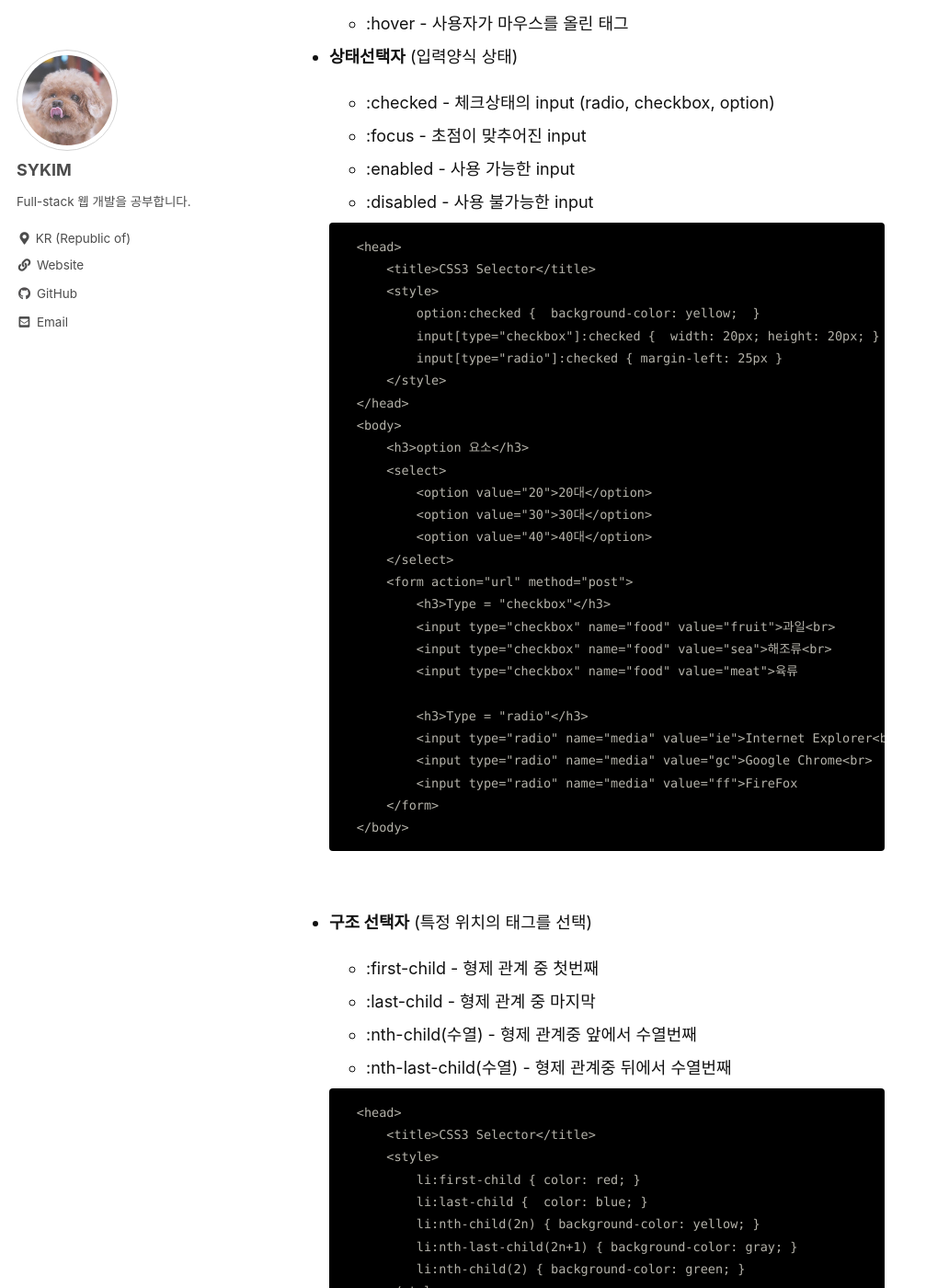
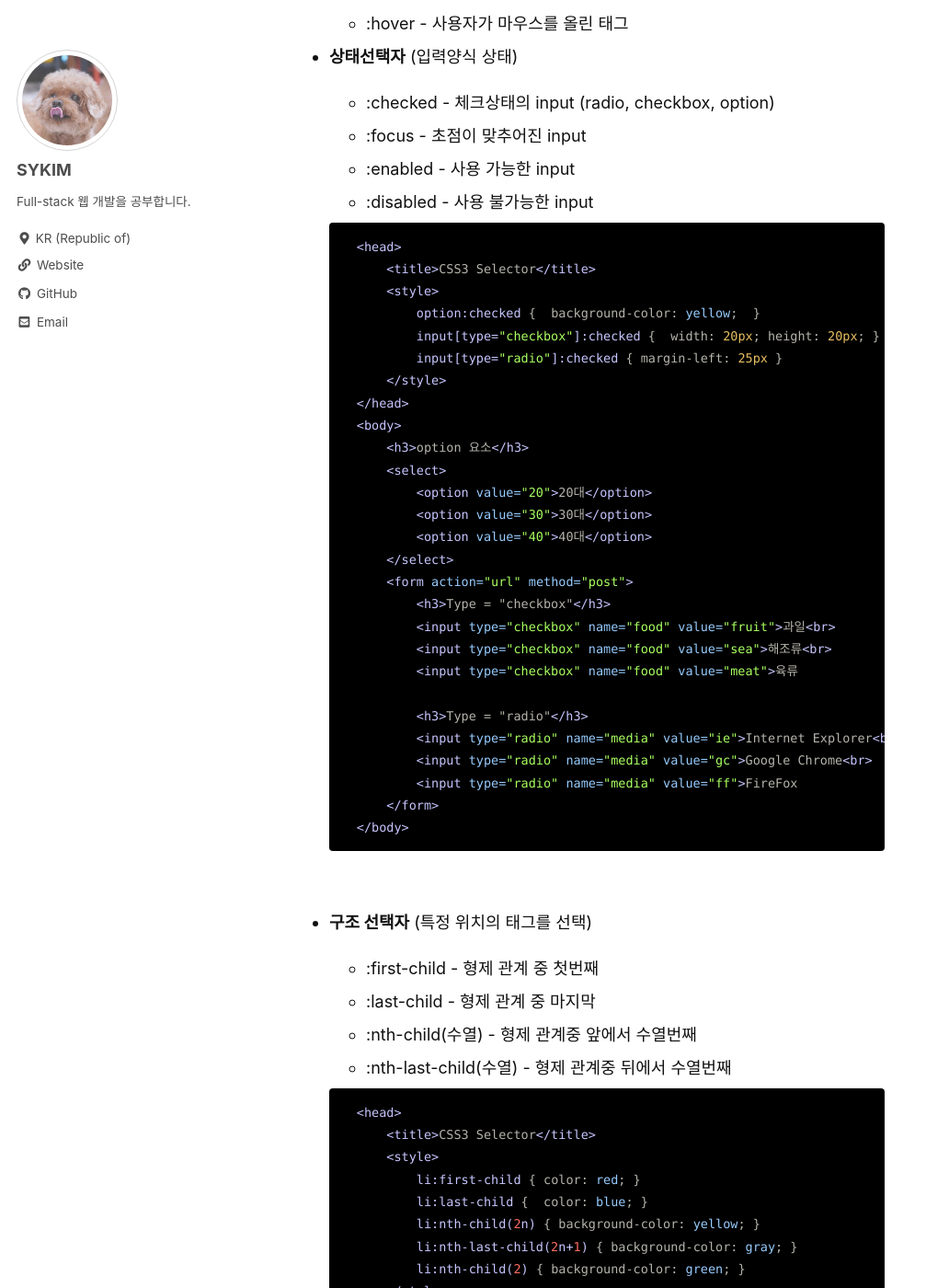
Before and after one commit to stothey0804/stothey0804.github.io, a Jekyll site: the page built from _posts/2020/etc/2020-07-27-css-cascading-style-sheets.md, in a window 1280 px wide and 1400 px high, scrolled down 4514 px. Shown: the whole window at 92% size, without its empty margins (0-1007 px from the left). Built offline with Jekyll 4.4.1, drawn with Linux system fonts in a browser that asks for light colours; cached includes are drawn as plain includes; comment, search, counter and statistics services are not loaded; some of the changed text lies outside the part shown.

Commit message:
200727 15:25

````diff
--- a/_posts/2020/etc/2020-07-27-css-cascading-style-sheets.md
+++ b/_posts/2020/etc/2020-07-27-css-cascading-style-sheets.md
@@ -12,12 +12,12 @@ CSS (Cascading Style Sheets)란,
 ## CSS의 선언
 ### 1. External
 
-```
+```html
 <link rel='stylesheet' type='text/css' href='mystyle.css'>
 ```
 
 ### 2. Internal
-```
+```html
 <head>
 	<style>
 		body{
@@ -28,7 +28,7 @@ CSS (Cascading Style Sheets)란,
 ```
 ### 3. inline
 
-```
+```html
 <body style='background-color : green'>
 	...
 </body>
@@ -43,7 +43,7 @@ CSS (Cascading Style Sheets)란,
 선택자는 특정 HTML 태그를 선택할 떄 사용하는 기능이다.
 선택자 {스타일 속성: 스타일 값;} 형태로 선언한다.
 
-```
+```css
 h1{ // 선택자
 	color: red; // 속성 : 값;
 	background-color: orange;
@@ -74,7 +74,7 @@ h1{ // 선택자
 	|선택자\[속성]|특정한 속성이 있는 태그를 선택|
 	|선택자\[속성=값]|특정한 속성 안의 값이 특정값과 같은 문서 객체 선택|
 
-	```
+	```html
 	<head>
 		<title>CSS3 Selector</title>
 		<style>
@@ -104,7 +104,7 @@ h1{ // 선택자
 * **선택자A 선택자B**
 	* 선택자A의 ___모든___ 하위 선택자B를 선택
 
-	```
+	```html
 	<head>
 		<title>CSS3 Selector</title>
 		<style>
@@ -132,7 +132,7 @@ h1{ // 선택자
 * **선택자A > 선택자B**
 	* 선택자A의 바로 아래에 있는 하위 선택자 B를 선택
 
-	```
+	```html
 	<head>
 		<title>CSS3 Selector</title>
 		<style>
@@ -163,7 +163,7 @@ h1{ // 선택자
 * **선택자A ~ 선택자B**
 	* 뒤에 위치하는 모든  형제 선택자
 
-	```
+	```html
 	<head>
 		<title>CSS3 Selector</title>
 		<style>
@@ -193,7 +193,7 @@ h1{ // 선택자
 	* :enabled - 사용 가능한 input
 	* :disabled - 사용 불가능한 input
 
-	```
+	```html
 	<head>
 		<title>CSS3 Selector</title>
 		<style>
@@ -233,7 +233,7 @@ h1{ // 선택자
 	* :nth-child(수열) - 형제 관계중 앞에서 수열번째
 	* :nth-last-child(수열) - 형제 관계중 뒤에서 수열번째
 
-	```
+	```html
 	<head>
 		<title>CSS3 Selector</title>
 		<style>
@@ -266,7 +266,7 @@ h1{ // 선택자
 	* :nth-of-type(수열)
 	* :nth-last-of-type
 
-	```
+	```html
 	<head>
 	<style>
 		/*div p:first-child { color:red; } */  /* div하위에 p가 첫번째로 존재하지 않아 적용X */
@@ -311,11 +311,11 @@ cascading은 폭포가 내려오는 모양처럼 단계적이라는 의미이며
 
  * **important** 가 선언되면 가장 높은 우선권을 갖는다.
 
-```
+```css
 p#page { color: red !important; }
 ```
 
-```
+```html
 <p id="page" style="color:blue">Lorem impusm dolor sit.</p> // red 적용
 ```
 
````
Also changed, not shown: _posts/2020/etc/2020-07-27-css-2.md (added, +89 -0 lines).
